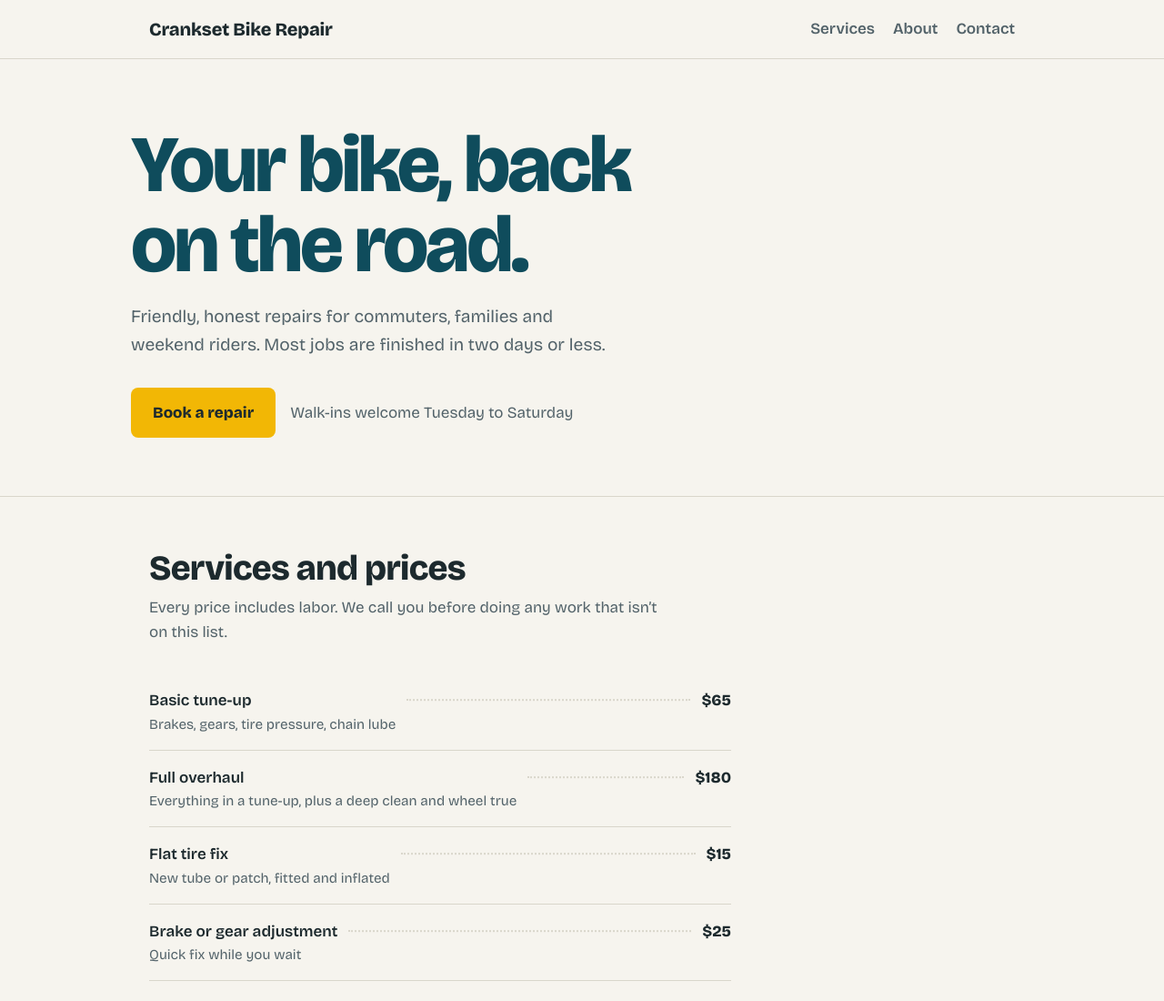
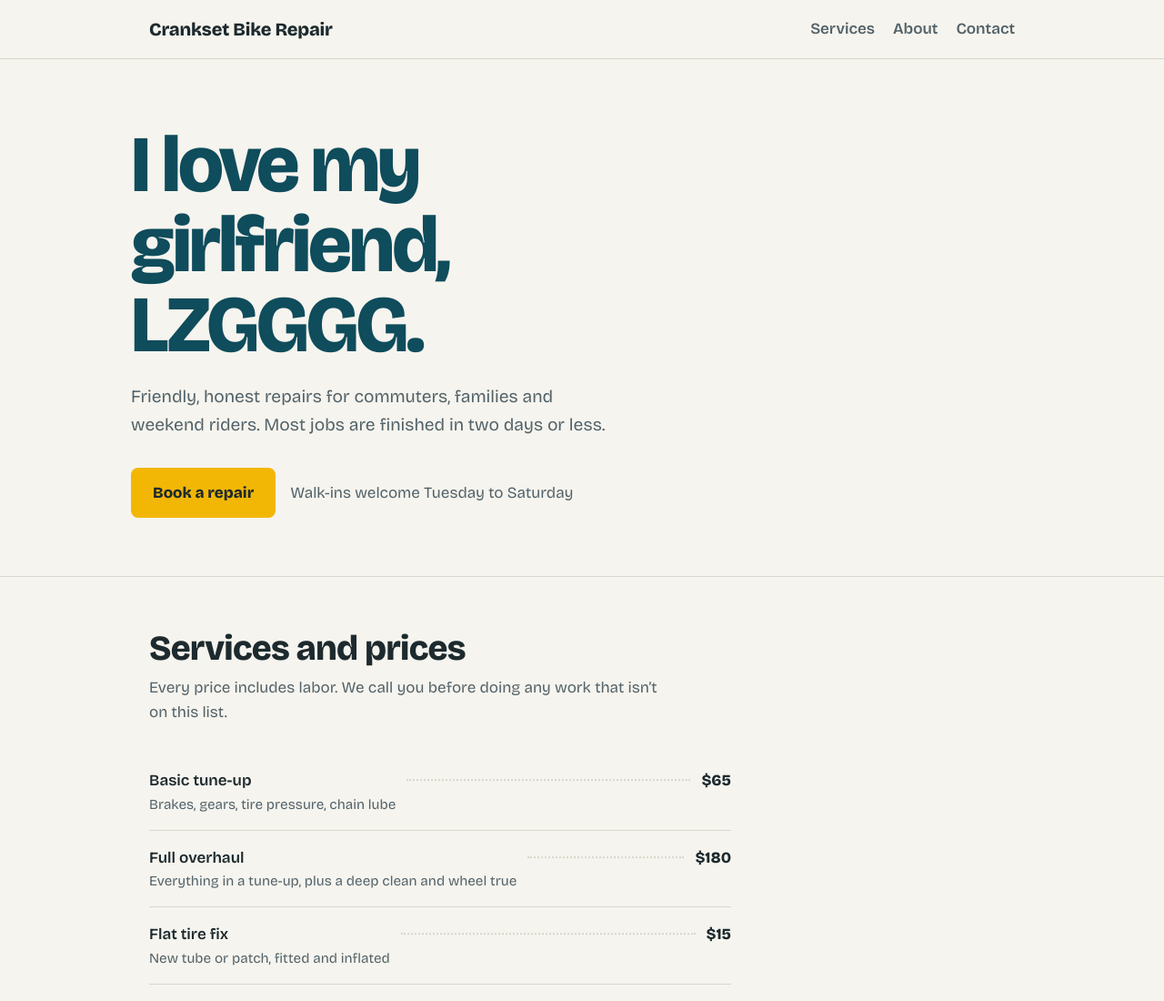
Before and after one commit to rubiolopezsaul-autodidact/Website_learning, a plain HTML site: page index.html in a window 1280 px wide. Shown: the top 1100 px of the page at 91% size. Drawn offline with nearby package versions, Linux system fonts and the light colour scheme.

Commit message:
Update header text in index.html

```diff
--- a/index.html
+++ b/index.html
@@ -84,7 +84,7 @@ footer{border-top:1px solid var(--line);padding:1.5rem 0 2rem;color:var(--muted)
 
 <main id="top">
   <div class="wrap hero">
-    <h1>Your bike, back on the road.</h1>
+    <h1>I love my girlfriend, LZGGGG.</h1>
     <p>Friendly, honest repairs for commuters, families and weekend riders. Most jobs are finished in two days or less.</p>
     <div class="actions">
       <a class="btn" href="#contact">Book a repair</a>
```
